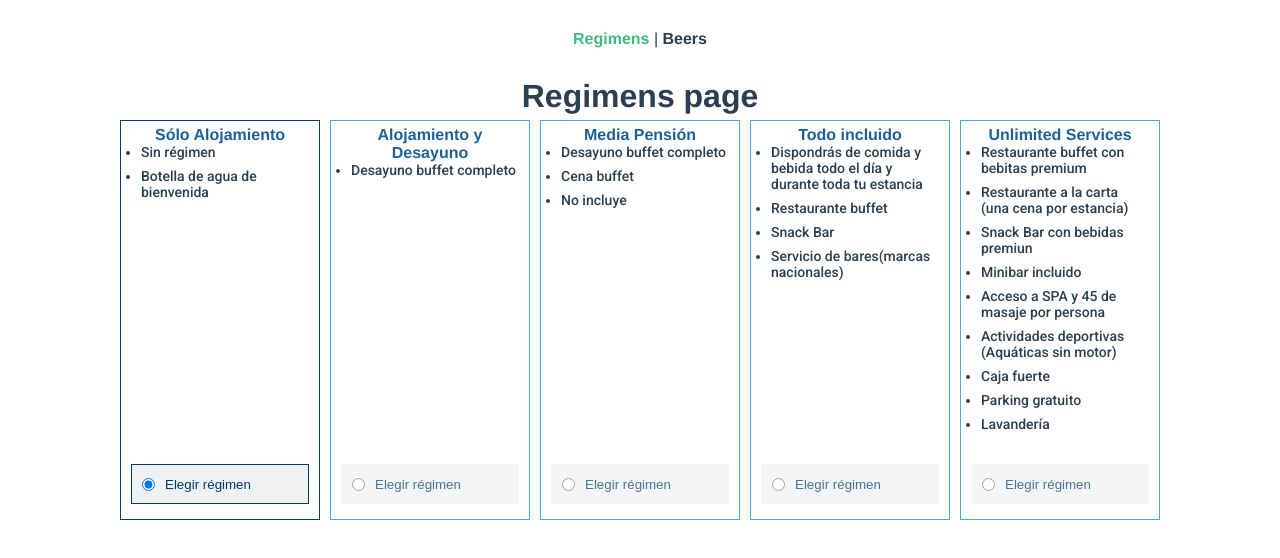
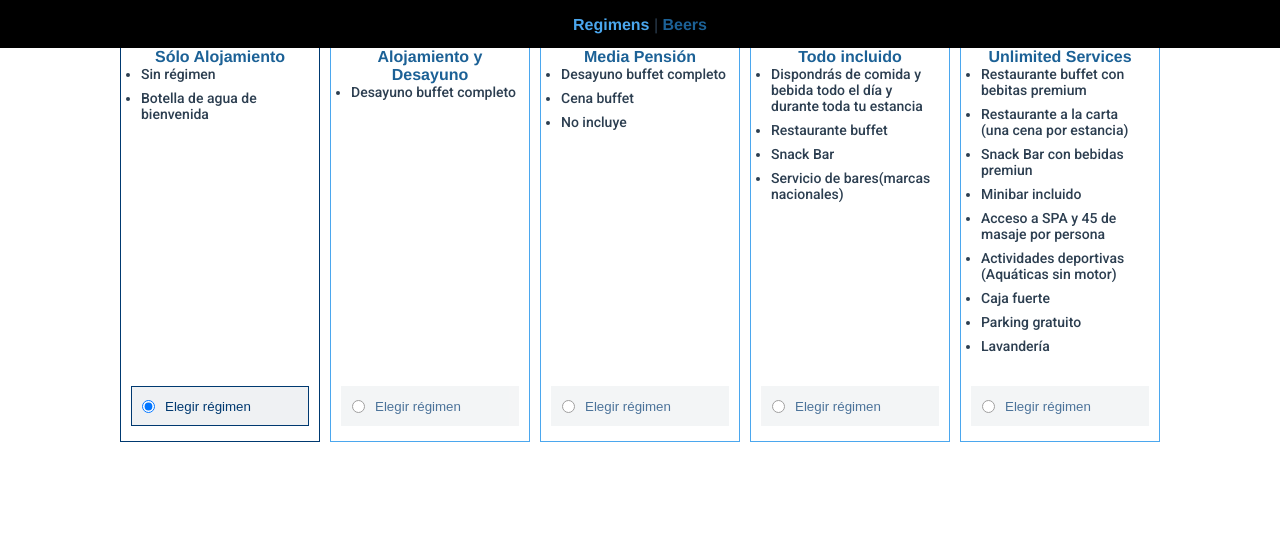
Before and after one commit to AlvaroDDG86/vue-ccktl, a Vue app: page / in a window 1280 px wide. Shown: the top 558 px of the page. Built offline with nearby package versions, Linux system fonts and the light colour scheme.

Commit message:
new TheHeader component

```diff
--- a/src/App.vue
+++ b/src/App.vue
@@ -1,11 +1,10 @@
 <template>
-  <div id="nav">
-    <router-link to="/">Regimens</router-link> |
-    <router-link to="/beers">Beers</router-link>
-  </div>
+  <TheHeader />
   <router-view />
 </template>
-
+<script lang="ts" setup>
+import TheHeader from '@/components/TheHeader.vue'
+</script>
 <style lang="scss">
 #app {
   font-family: Avenir, Helvetica, Arial, sans-serif;
@@ -17,6 +16,8 @@
 
 #nav {
   padding: 30px;
+  position: fixed;
+  top: 0;
 
   a {
     font-weight: bold;
--- /dev/null
+++ b/src/components/TheHeader.vue
@@ -0,0 +1,33 @@
+<template>
+  <nav class="header">
+    <router-link to="/">Regimens</router-link> |
+    <router-link to="/beers">Beers</router-link>
+  </nav>
+</template>
+<script lang="ts" setup>
+import { ref } from "vue";
+const items = ref([
+  { text: "Regimens", name: "Regimens" },
+  { text: "Beers", name: "Beers" },
+]);
+</script>
+<style lang="scss">
+.header {
+  width: 100vw;
+  height: 3em;
+  padding: 1em;
+  position: fixed;
+  background: $color-black;
+  top: 0;
+  z-index: 9;
+
+  a {
+    font-weight: bold;
+    color: $color-blue-mid-light;
+
+    &.router-link-exact-active {
+      color: $color-blue-light;
+    }
+  }
+}
+</style>
```
